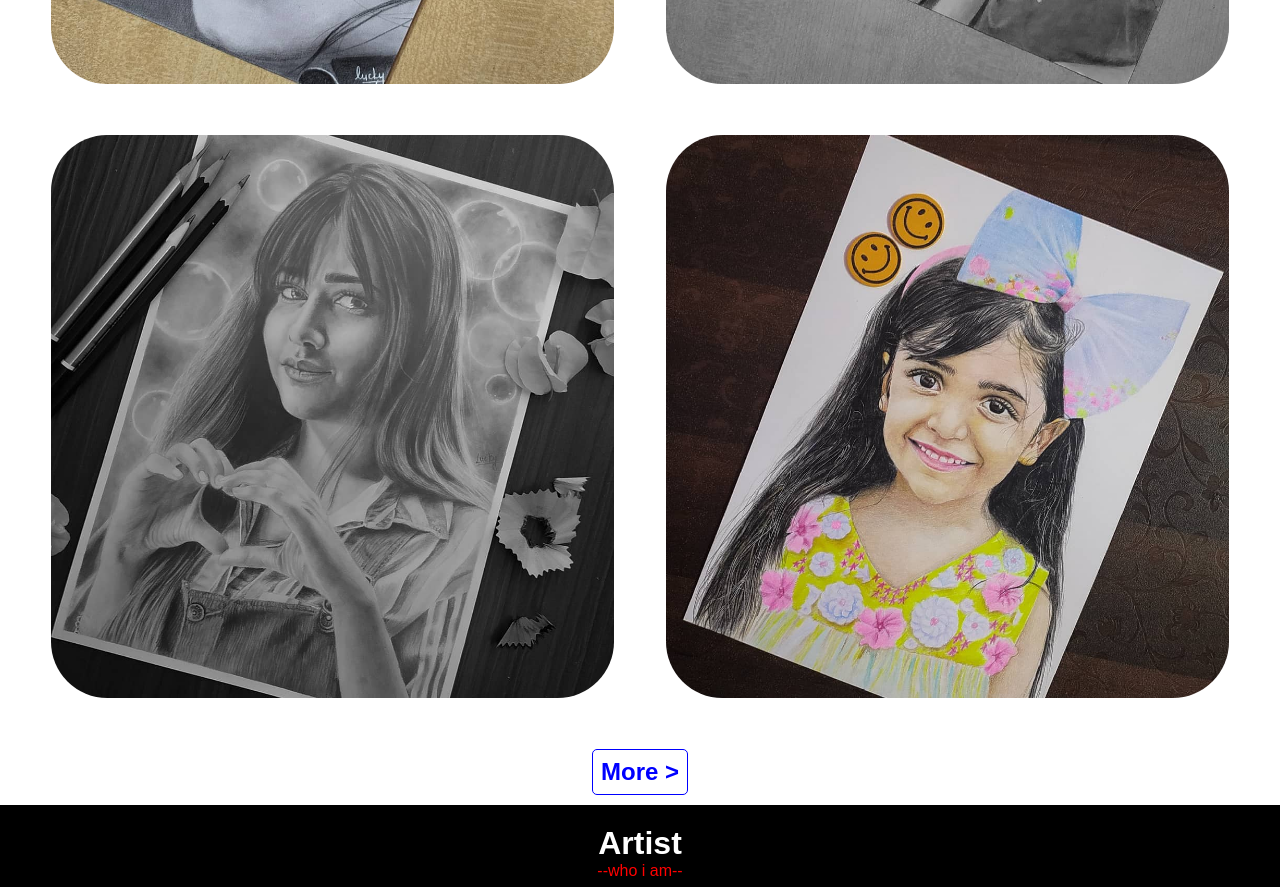
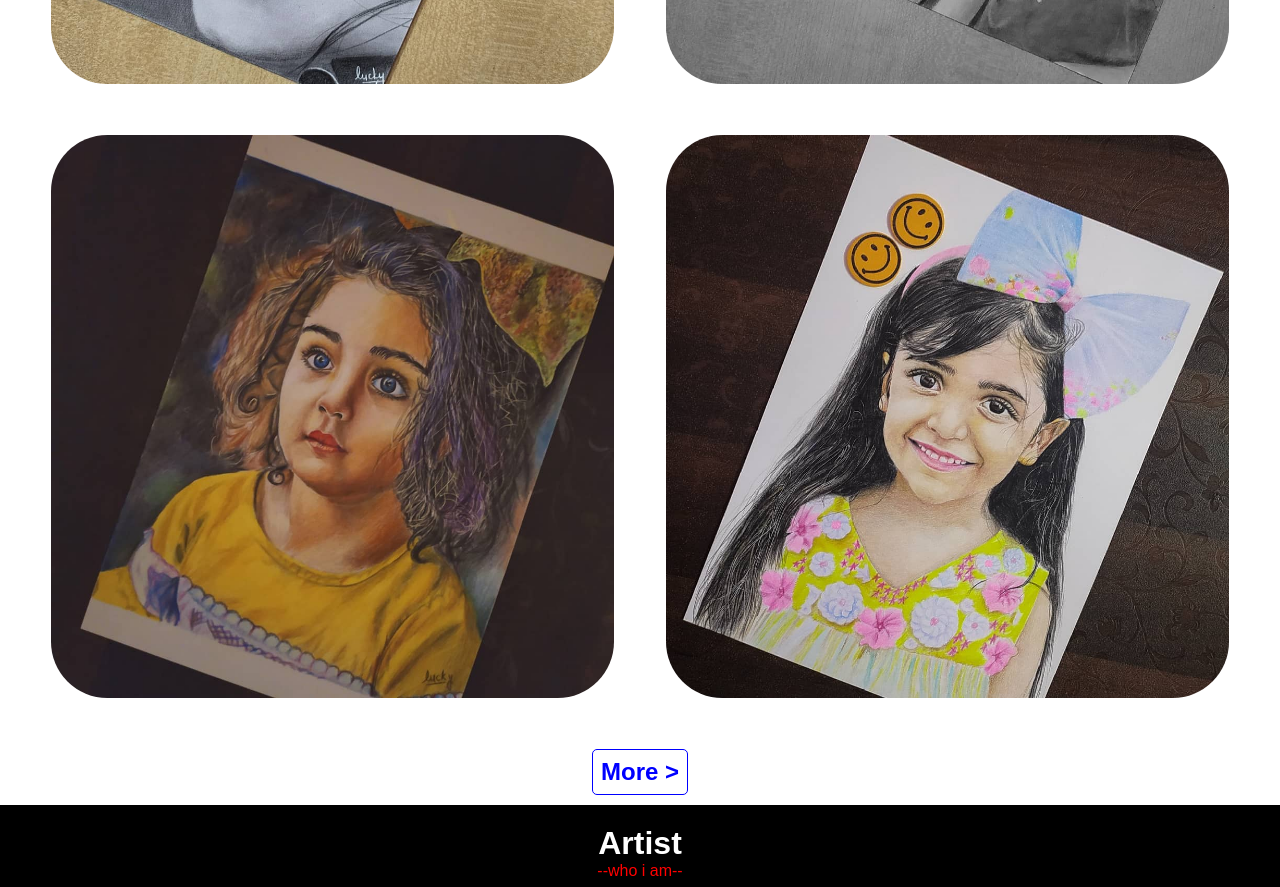
Before and after one commit to luckysketch/sketchartportfolio, a plain HTML site: page index.html in a window 1280 px wide. Shown: the part 2000-2887 px from the top of the page. Drawn offline with Linux system fonts and the light colour scheme; a web font is replaced by a local one.

Commit message:
annahita added

```diff
--- a/index.html
+++ b/index.html
@@ -66,7 +66,7 @@
                    <a href="images/couple_1.jpg"> <img src="images/couple_1.jpg"  width="100%" height="100%"></a>
                 </div>
                 <div id="img">
-                    <a href="images/couple_1.jpg"><img src="images/ruman_1.jpg"  width="100%" height="100%"></a>
+                    <a href="images/color2.jpg"><img src="images/color2.jpg"  width="100%" height="100%"></a>
                 </div>
                 <div id="img">
                     <a href="images/color1.jpg"><img src="images/color1.jpg"  width="100%" height="100%"></a>
```
